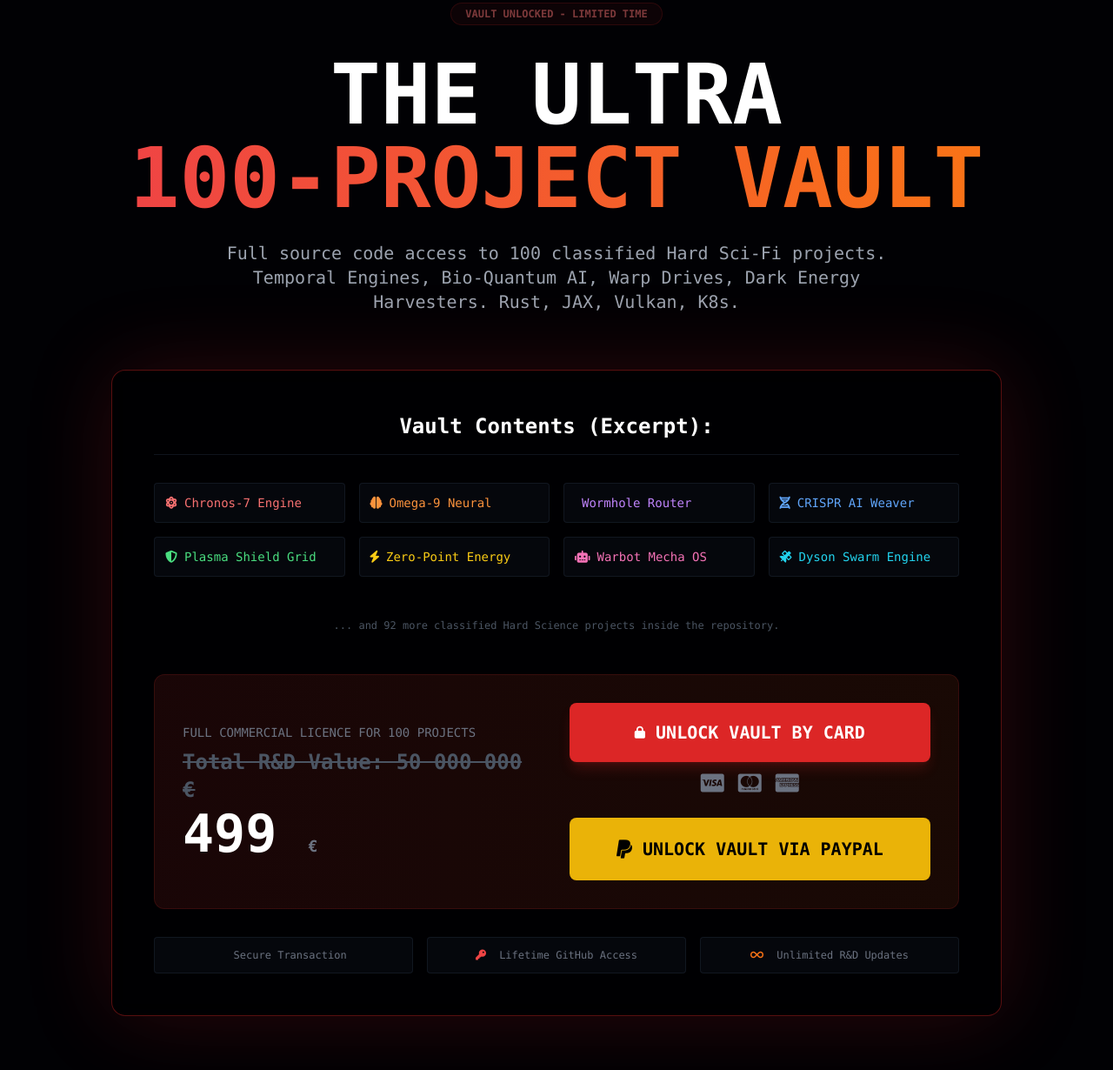
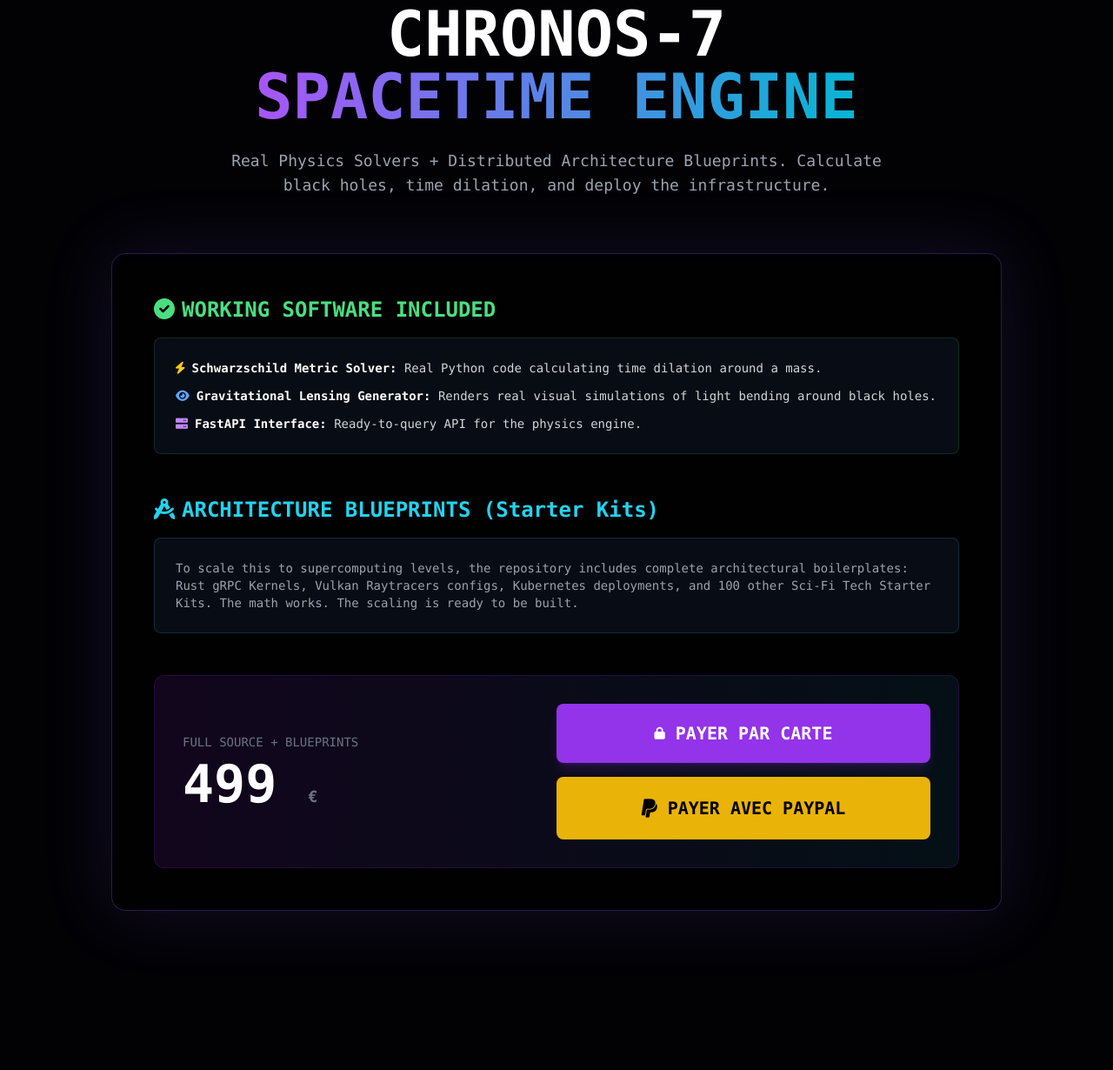
Before and after one commit to AmineCHABANE/Q-Drop-Marketplace, a plain HTML site: page index.html in a window 1280 px wide. Shown: the part 178-1408 px from the top of the page at 87% size. After the commit the page ends 1321 px from the top, so only its background shows below. Drawn offline with nearby package versions, Linux system fonts and the light colour scheme.

Commit message:
UI: Honest & Transparent Marketing - Working Software + Blueprints

```diff
--- a/index.html
+++ b/index.html
@@ -3,87 +3,69 @@
 <head>
     <meta charset="UTF-8">
     <meta name="viewport" content="width=device-width, initial-scale=1.0">
-    <title>Q-Drop | The Ultra Vault</title>
+    <title>Q-Drop | Deep Tech Blueprints</title>
     <script src="https://cdn.tailwindcss.com"></script>
     <link href="https://cdnjs.cloudflare.com/ajax/libs/font-awesome/6.0.0/css/all.min.css" rel="stylesheet">
     <style>
-        body { background: #010104; }
-        .glow { box-shadow: 0 0 100px rgba(220, 38, 38, 0.2); }
-        .cyber-border { border: 1px solid rgba(220, 38, 38, 0.4); }
-        .strike { text-decoration: line-through; color: #4B5563; }
-        @keyframes pulse-slow { 0%, 100% { opacity: 1; } 50% { opacity: 0.5; } }
-        .pulse-slow { animation: pulse-slow 2s infinite; }
+        body { background: #020205; }
+        .glow { box-shadow: 0 0 80px rgba(139, 92, 246, 0.15); }
+        .cyber-border { border: 1px solid rgba(139, 92, 246, 0.3); }
     </style>
 </head>
 <body class="text-gray-300 font-mono">
 
-    <header class="border-b border-red-900/30 py-6">
+    <header class="border-b border-gray-800/50 py-6">
         <nav class="max-w-7xl mx-auto px-6 flex justify-between items-center">
-            <h1 class="text-3xl font-black text-transparent bg-clip-text bg-gradient-to-r from-red-500 to-orange-500 tracking-widest">Q-DROP VAULT</h1>
+            <h1 class="text-3xl font-black text-transparent bg-clip-text bg-gradient-to-r from-purple-500 to-cyan-500 tracking-widest">Q-DROP</h1>
         </nav>
     </header>
 
     <section class="max-w-7xl mx-auto px-6 py-24 text-center">
-        <div class="inline-block bg-red-900/20 border border-red-800/50 text-red-400 px-4 py-1 text-xs font-bold rounded-full mb-8 pulse-slow">VAULT UNLOCKED - LIMITED TIME</div>
-        <h2 class="text-5xl md:text-8xl font-black mb-6 leading-tight text-white">THE ULTRA <br><span class="text-transparent bg-clip-text bg-gradient-to-r from-red-500 to-orange-500">100-PROJECT VAULT</span></h2>
-        <p class="text-gray-400 text-xl max-w-3xl mx-auto mb-16">Full source code access to 100 classified Hard Sci-Fi projects. Temporal Engines, Bio-Quantum AI, Warp Drives, Dark Energy Harvesters. Rust, JAX, Vulkan, K8s.</p>
+        <h2 class="text-5xl md:text-7xl font-black mb-6 leading-tight text-white">CHRONOS-7 <br><span class="text-transparent bg-clip-text bg-gradient-to-r from-purple-500 to-cyan-500">SPACETIME ENGINE</span></h2>
+        <p class="text-gray-400 text-lg max-w-3xl mx-auto mb-16">Real Physics Solvers + Distributed Architecture Blueprints. Calculate black holes, time dilation, and deploy the infrastructure.</p>
 
-        <!-- FEATURED PROJECTS LIST -->
-        <div class="max-w-5xl mx-auto bg-black/50 cyber-border rounded-2xl overflow-hidden glow p-8 md:p-12 backdrop-blur-md mb-12">
+        <div class="max-w-5xl mx-auto bg-black/50 cyber-border rounded-2xl overflow-hidden glow p-8 md:p-12 backdrop-blur-md">
 
-            <h3 class="text-2xl font-bold text-white mb-8 border-b border-gray-800/50 pb-4">Vault Contents (Excerpt):</h3>
-            <div class="grid grid-cols-2 md:grid-cols-4 gap-4 text-left text-sm mb-12">
-                <div class="bg-gray-900/30 p-3 rounded border border-gray-800/50 text-red-400"><i class="fas fa-atom mr-2"></i>Chronos-7 Engine</div>
-                <div class="bg-gray-900/30 p-3 rounded border border-gray-800/50 text-orange-400"><i class="fas fa-brain mr-2"></i>Omega-9 Neural</div>
-                <div class="bg-gray-900/30 p-3 rounded border border-gray-800/50 text-purple-400"><i class="fas fa-worm mr-2"></i>Wormhole Router</div>
-                <div class="bg-gray-900/30 p-3 rounded border border-gray-800/50 text-blue-400"><i class="fas fa-dna mr-2"></i>CRISPR AI Weaver</div>
-                <div class="bg-gray-900/30 p-3 rounded border border-gray-800/50 text-green-400"><i class="fas fa-shield mr-2"></i>Plasma Shield Grid</div>
-                <div class="bg-gray-900/30 p-3 rounded border border-gray-800/50 text-yellow-400"><i class="fas fa-bolt mr-2"></i>Zero-Point Energy</div>
-                <div class="bg-gray-900/30 p-3 rounded border border-gray-800/50 text-pink-400"><i class="fas fa-robot mr-2"></i>Warbot Mecha OS</div>
-                <div class="bg-gray-900/30 p-3 rounded border border-gray-800/50 text-cyan-400"><i class="fas fa-satellite mr-2"></i>Dyson Swarm Engine</div>
+            <!-- CE QUI MARCHE VRAIMENT -->
+            <div class="text-left mb-12">
+                <h3 class="text-2xl font-bold text-green-400 mb-4"><i class="fas fa-check-circle mr-2"></i>WORKING SOFTWARE INCLUDED</h3>
+                <div class="bg-gray-900/50 p-6 rounded-lg border border-green-900/50 text-sm space-y-3">
+                    <p><i class="fas fa-bolt text-yellow-400 mr-2"></i><strong class="text-white">Schwarzschild Metric Solver:</strong> Real Python code calculating time dilation around a mass.</p>
+                    <p><i class="fas fa-eye text-blue-400 mr-2"></i><strong class="text-white">Gravitational Lensing Generator:</strong> Renders real visual simulations of light bending around black holes.</p>
+                    <p><i class="fas fa-server text-purple-400 mr-2"></i><strong class="text-white">FastAPI Interface:</strong> Ready-to-query API for the physics engine.</p>
+                </div>
             </div>
-            <p class="text-gray-600 text-xs text-center mb-12">... and 92 more classified Hard Science projects inside the repository.</p>
+
+            <!-- LES BLUEPRINTS -->
+            <div class="text-left mb-12">
+                <h3 class="text-2xl font-bold text-cyan-400 mb-4"><i class="fas fa-drafting-compass mr-2"></i>ARCHITECTURE BLUEPRINTS (Starter Kits)</h3>
+                <div class="bg-gray-900/50 p-6 rounded-lg border border-cyan-900/50 text-sm text-gray-400">
+                    <p>To scale this to supercomputing levels, the repository includes complete architectural boilerplates: Rust gRPC Kernels, Vulkan Raytracers configs, Kubernetes deployments, and 100 other Sci-Fi Tech Starter Kits. The math works. The scaling is ready to be built.</p>
+                </div>
+            </div>
 
             <!-- PRICING -->
-            <div class="bg-gradient-to-r from-red-900/20 to-orange-900/20 p-8 rounded-xl border border-red-900/30 flex flex-col md:flex-row justify-between items-center gap-10">
+            <div class="bg-gradient-to-r from-purple-900/20 to-cyan-900/20 p-8 rounded-xl border border-purple-900/30 flex flex-col md:flex-row justify-between items-center gap-10">
                 <div class="text-left">
-                    <p class="text-gray-500 text-sm mb-2">FULL COMMERCIAL LICENCE FOR 100 PROJECTS</p>
-                    <p class="strike text-2xl font-bold mb-1">Total R&D Value: 50 000 000 €</p>
+                    <p class="text-gray-500 text-sm mb-2">FULL SOURCE + BLUEPRINTS</p>
                     <p class="text-6xl font-black text-white">499 <span class="text-lg text-gray-500">€</span></p>
                 </div>
                 <div class="flex flex-col gap-4 w-full md:w-1/2">
-
-                    <!-- BOUTON CARTE BANCAIRE -->
-                    <a href="https://buy.stripe.com/8x200c74Eelj31j1gC9fW00" class="bg-red-600 hover:bg-red-700 text-white px-8 py-5 rounded-lg font-bold flex items-center justify-center gap-3 transition text-xl shadow-lg shadow-red-600/20">
-                        <i class="fas fa-lock text-sm"></i> UNLOCK VAULT BY CARD
+                    <a href="https://buy.stripe.com/8x200c74Eelj31j1gC9fW00" class="bg-purple-600 hover:bg-purple-700 text-white px-8 py-5 rounded-lg font-bold flex items-center justify-center gap-3 transition text-xl shadow-lg shadow-purple-600/20">
+                        <i class="fas fa-lock text-sm"></i> PAYER PAR CARTE
                     </a>
-                    <div class="flex justify-center gap-4 -mt-2 mb-2">
-                        <i class="fab fa-cc-visa text-2xl text-gray-500"></i>
-                        <i class="fab fa-cc-mastercard text-2xl text-gray-500"></i>
-                        <i class="fab fa-cc-amex text-2xl text-gray-500"></i>
-                    </div>
-
-                    <!-- BOUTON PAYPAL -->
                     <form action="https://www.paypal.com/cgi-bin/webscr" method="post" target="_top">
                         <input type="hidden" name="cmd" value="_xclick">
                         <input type="hidden" name="business" value="Aminechabane7@gmail.com">
-                        <input type="hidden" name="item_name" value="Q-Drop Ultra Vault - 100 Projects">
+                        <input type="hidden" name="item_name" value="CHRONOS-7 Source + Blueprints">
                         <input type="hidden" name="amount" value="499">
                         <input type="hidden" name="currency_code" value="EUR">
                         <button type="submit" class="w-full bg-yellow-500 hover:bg-yellow-400 text-black px-8 py-5 rounded-lg font-bold flex items-center justify-center gap-3 transition text-xl">
-                            <i class="fab fa-paypal text-2xl"></i> UNLOCK VAULT VIA PAYPAL
+                            <i class="fab fa-paypal text-2xl"></i> PAYER AVEC PAYPAL
                         </button>
                     </form>
                 </div>
             </div>
-
-            <!-- GARANTIE -->
-            <div class="mt-8 grid grid-cols-1 md:grid-cols-3 gap-4 text-center text-xs text-gray-500">
-                <div class="bg-gray-900/30 p-3 rounded border border-gray-800/50"><i class="fas fa-shield-halved text-green-500 mr-2"></i> Secure Transaction</div>
-                <div class="bg-gray-900/30 p-3 rounded border border-gray-800/50"><i class="fas fa-key text-red-500 mr-2"></i> Lifetime GitHub Access</div>
-                <div class="bg-gray-900/30 p-3 rounded border border-gray-800/50"><i class="fas fa-infinity text-orange-500 mr-2"></i> Unlimited R&D Updates</div>
-            </div>
-
         </div>
     </section>
 
```
Also changed, not shown: 1 other file.
